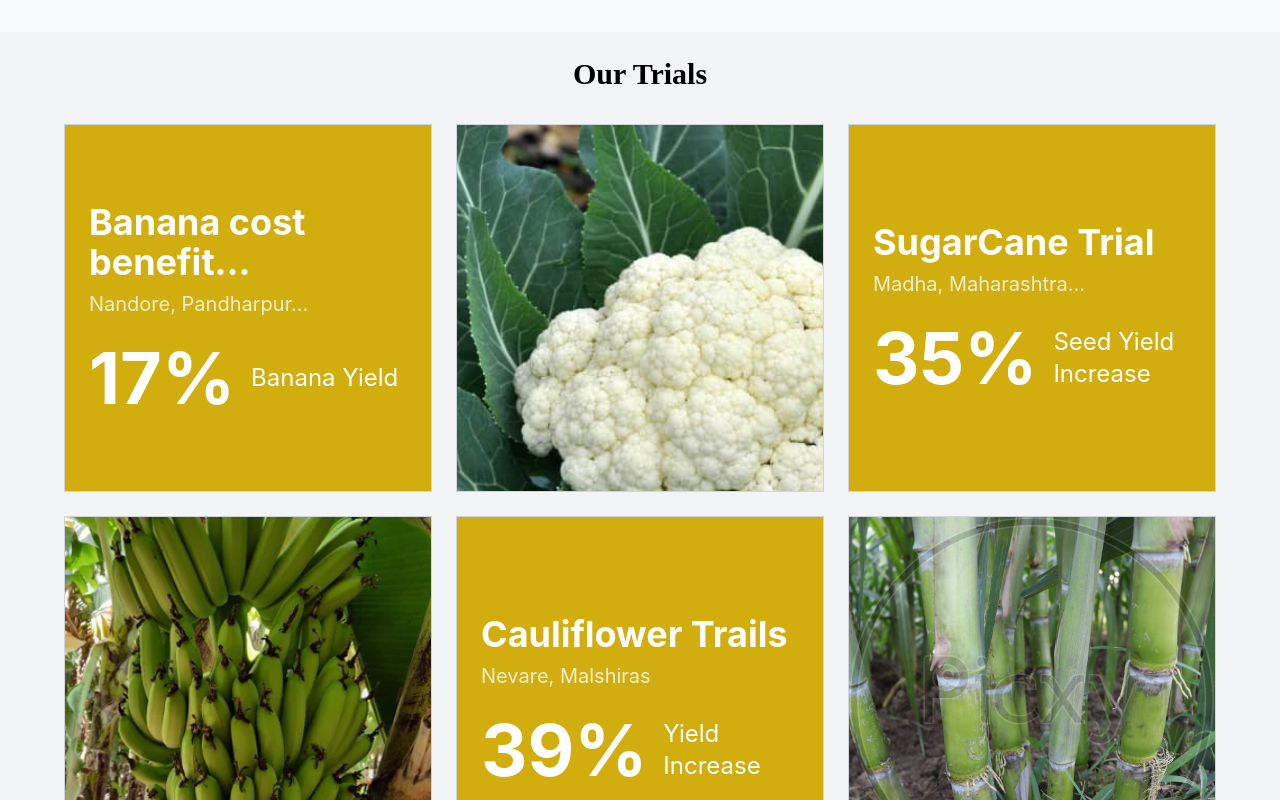
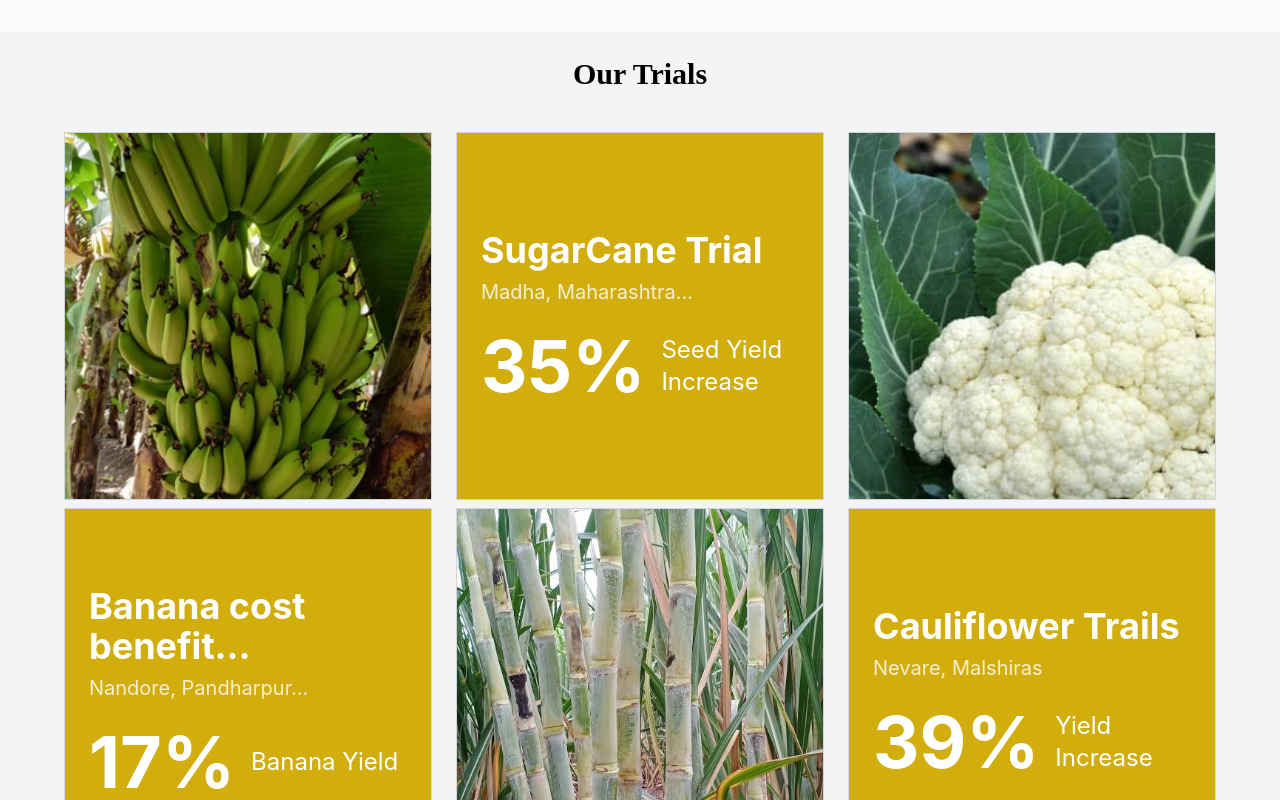
Before and after one commit to PrideAgroSolutions/Pride, a React (Create React App) app in the folder frontend/: page / in a window 1280 px wide. Shown: the part 560-1360 px from the top of the page. Built offline with nearby package versions, Linux system fonts and the light colour scheme; no server answers; a web font is replaced by a local one.

Commit message:
before cloudinary

```diff
--- a/frontend/src/components/TestCard.js
+++ b/frontend/src/components/TestCard.js
@@ -2,12 +2,12 @@ import React from "react";
 
 const TestCard = ({ title, location, percentage, description, image, isImage }) => {
   return (
-    <div className="w-full max-w-sm sm:max-w-md md:max-w-lg lg:max-w-xl mx-auto">
+    <div className="w-full mt-2 max-w-sm sm:max-w-md md:max-w-lg lg:max-w-xl mx-auto">
       {isImage ? (
         <img
           src={image}
           alt={title}
-          className="w-full h-full aspect-square object-cover border border-gray-300 "
+          className="w-full h-full aspect-square object-cover border border-gray-300 transition-transform duration-300 hover:scale-95"
         />
       ) : (
         <div className="relative w-full aspect-square flex flex-col items-start justify-center bg-[#d1ad0e] text-left border border-gray-300 transition-transform duration-300 hover:scale-95">
--- a/frontend/src/components/TestGrid.js
+++ b/frontend/src/components/TestGrid.js
@@ -12,47 +12,20 @@ const TestGrid = () => {
       percentage: 17,
       description: "Banana Yield",
       image: bananaImg,
-      isImage: false,
-    },
-    {
-      title: "",
-      location: "",
-      percentage: "",
-      description: "",
-      image: cauliflowerImg,
-      isImage: true,
     },
     {
       title: "SugarCane Trial",
       location: "Madha, Maharashtra...",
       percentage: 35,
       description: "Seed Yield Increase",
-      image: "",
-      isImage: false,
-    },
-    {
-      title: "",
-      location: "",
-      percentage: "",
-      description: "",
-      image: bananaImg,
-      isImage: true,
+      image: sugarcane,
     },
     {
       title: "Cauliflower Trails ",
       location: "Nevare, Malshiras",
       percentage: 39,
       description: "Yield Increase",
-      image: "",
-      isImage: false,
-    },
-    {
-      title: "",
-      location: "",
-      percentage: "",
-      description: "",
-      image: sugarcane,
-      isImage: true,
+      image: cauliflowerImg,
     },
   ];
 
@@ -63,7 +36,20 @@ const TestGrid = () => {
       </h2>
       <div className="grid grid-cols-1 gap-2 sm:grid-cols-3 lg:grid-cols-3 gap-6 w-full max-w-6xl animate-fade-in-right">
         {trials.map((trial, index) => (
-          <TestCard key={index} {...trial} />
+          index === 1 && window.innerWidth > 750 ? (
+            <div >
+              <TestCard key={index} {...trial} />
+              <TestCard isImage={true} {...trial} />
+            </div>
+
+          ) :
+            (
+              <div >
+                <TestCard isImage={true} {...trial} />
+                <TestCard key={index} {...trial} />
+              </div>
+
+            )
         ))}
       </div>
     </section>
```
Also changed, not shown: frontend/src/assets/Sugarcane.png, 1 other file (tests, documents, lock files or other folders).
